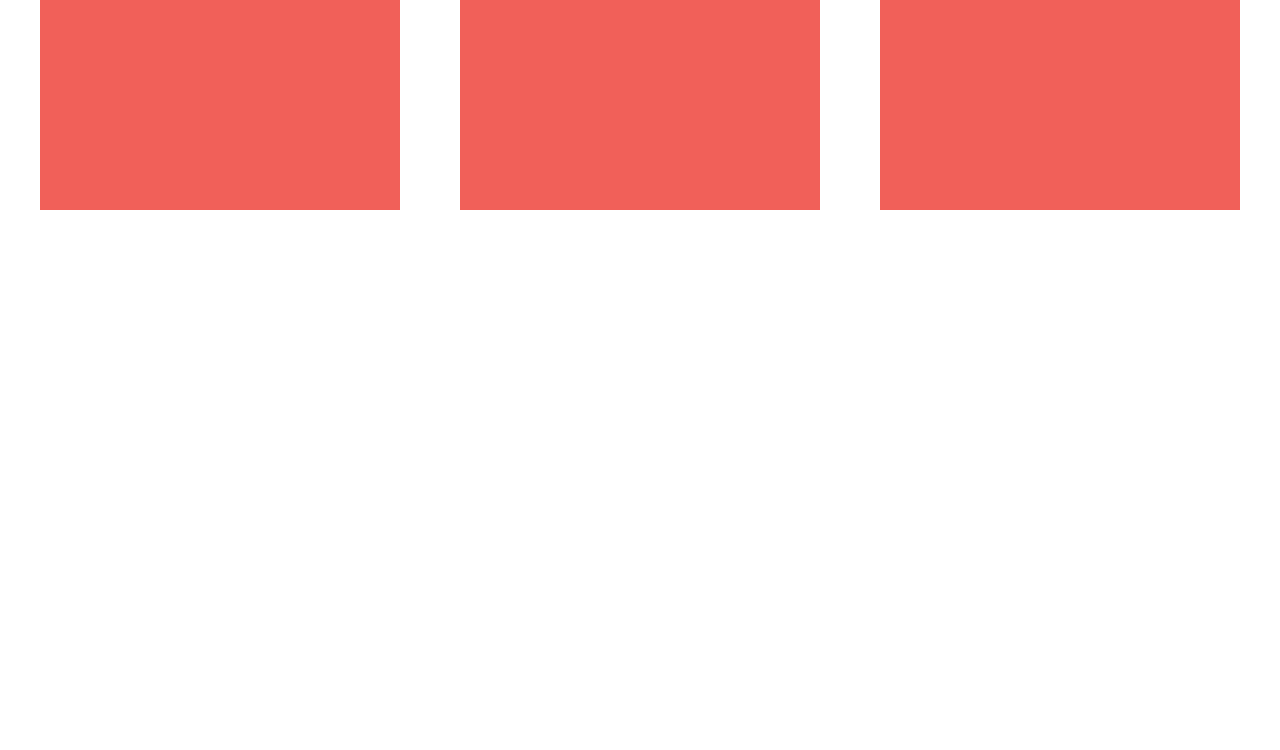
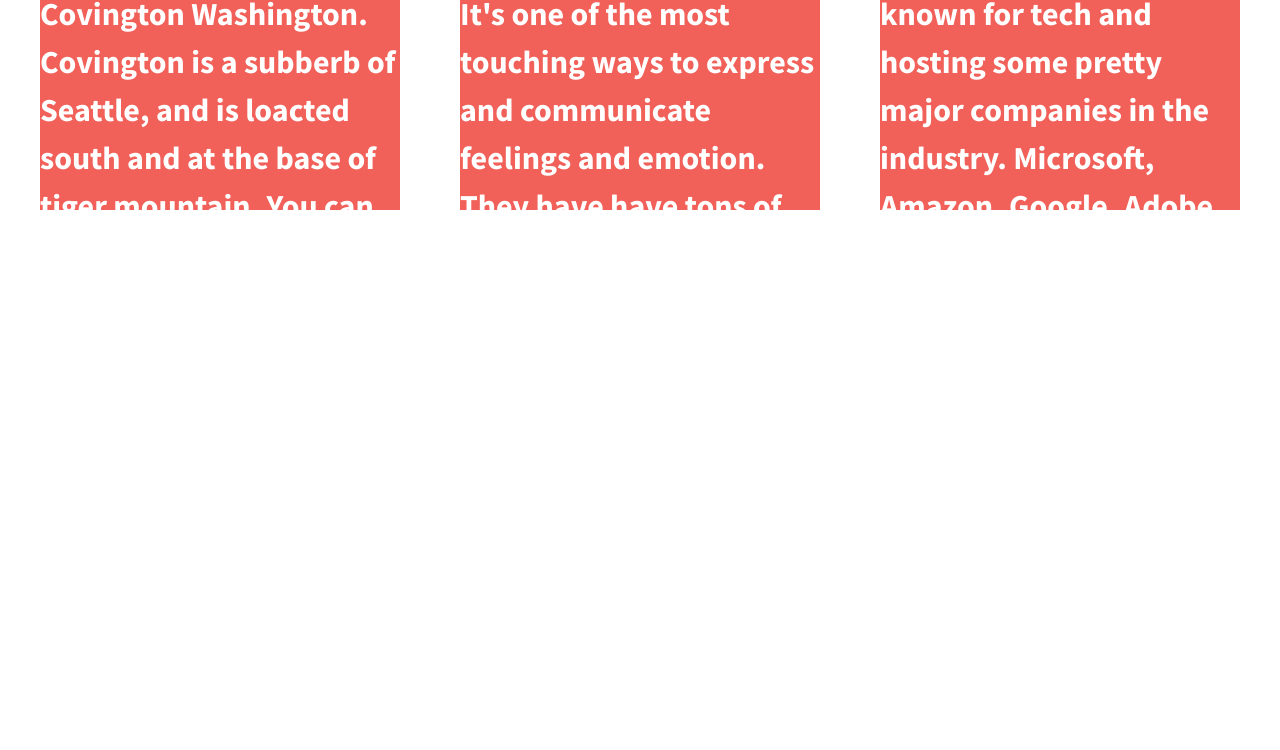
Before and after one commit to crissynparker/div-flexbox, a plain HTML site: page index.html in a window 1280 px wide. Shown: the part 130-880 px from the top of the page. Drawn offline with nearby package versions, Linux system fonts and the light colour scheme.

Commit message:
Add files via upload

```diff
--- a/index.html
+++ b/index.html
@@ -10,8 +10,8 @@
         <link rel="apple-touch-icon" href="apple-touch-icon.png">
         <!-- Place favicon.ico in the root directory -->
 
-        <link rel="stylesheet" href="css/normalize.css">
-        <link rel="stylesheet" href="css/main.css">
+        <link rel="stylesheet" href="../div-flexbox/css/main.css">
+        <link rel="stylesheet" href="../div-flexbox/css/normalize.css">
         <script src="js/vendor/modernizr-2.8.3.min.js"></script>
         <link href='http://fonts.googleapis.com/css?family=Lora:700' rel='stylesheet' type='text/css'>
         <link href='http://fonts.googleapis.com/css?family=Source+Sans+Pro:400,700' rel='stylesheet' type='text/css'>
@@ -23,13 +23,13 @@
 
         <section class="wrapper">
             <div class="div-1">
-                Div 1
+                <p>I was <span>born and raised</span> in Covington Washington. Covington is a subberb of Seattle, and is loacted south and at the base of tiger mountain. You can litterly hop the freeway and go skiing or hiking. It's grown from a farmtown to a "mini" "modern" city, with farm and country, fully vegitated. </p>
             </div>
             <div class="div-2">
-                Div 2
+                <p><span>My passion</span> I love music! It's one of the most touching ways to express and communicate feelings and emotion. They have have tons of venues in Seattle and enjoy going to them. Both underground and mainstream. I love roaming the city! </p>
             </div>
             <div class="div-3">
-                Div 3
+                <p><span>Fun fact</span> Seattle is well known for tech and hosting some pretty major companies in the industry. Microsoft, Amazon, Google, Adobe. Also known for organic foods, people and, homegrown beer. I enjoy living here! </p>
             </div>
         </section>
 
```
